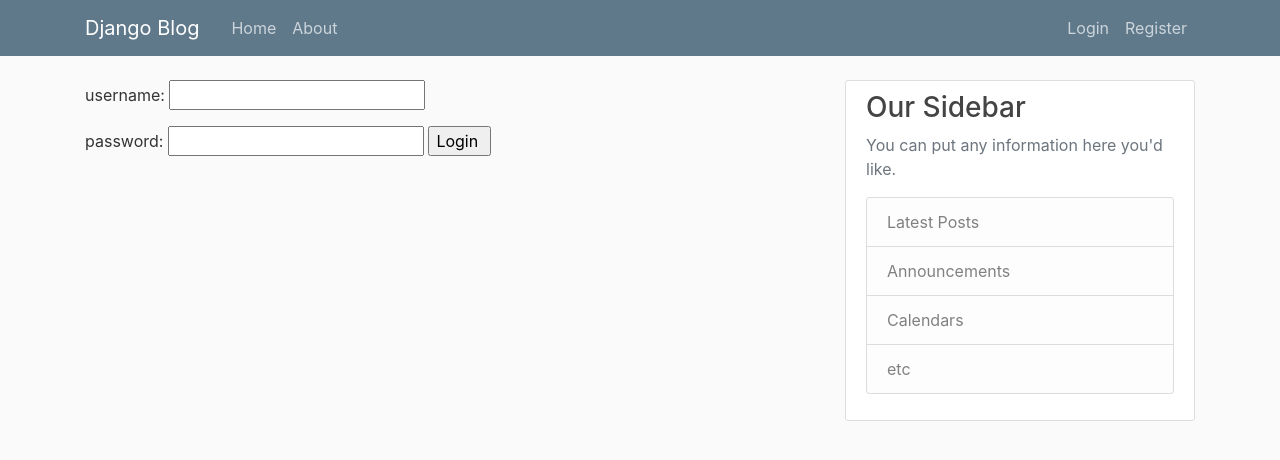
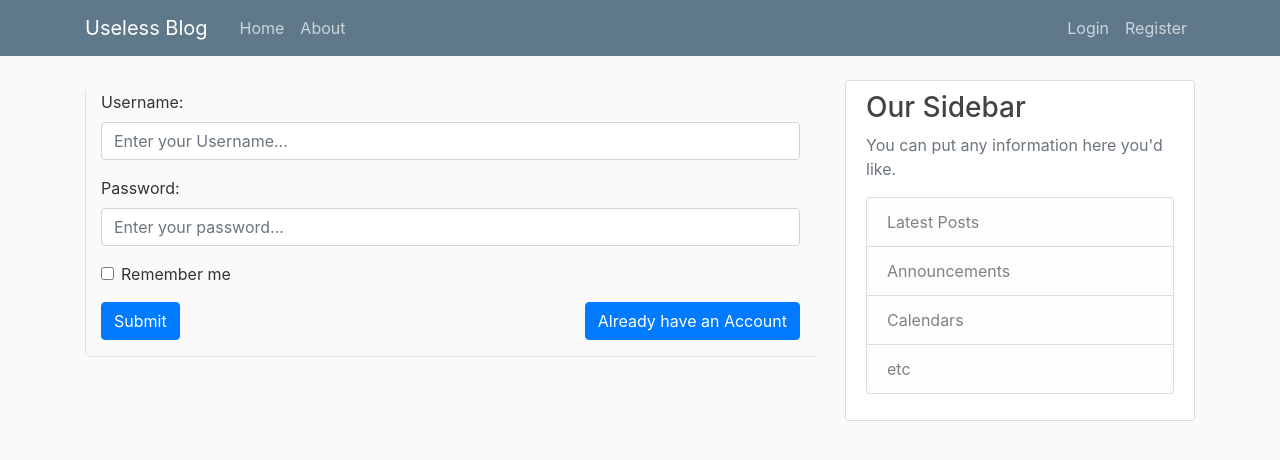
Before and after one commit to lolf44/site, a Django app: page /login/ in a window 1280 px wide. Shown: the top 460 px of the page. Run offline with Django 3.2, Linux system fonts and the light colour scheme; some libraries are stand-ins or nearby versions.

Commit message:
Refactored paths and view_names styled login page rmved Post_blog added url handler to base rmved whitespaces in files und leon is besonders

```diff
--- a/helloworld/blog/templates/blog/base.html
+++ b/helloworld/blog/templates/blog/base.html
@@ -1,7 +1,7 @@
 {% load static %}
 <html>
   <head>
-        <!-- Required meta tags -->
+      <!-- initial meta data -->
       <meta charset="utf-8">
       <meta name="viewport" content="width=device-width, initial-scale=1, shrink-to-fit=no">
       <!--CSS-->
@@ -11,30 +11,29 @@
       <!---->
       <script src="https://code.jquery.com/jquery-3.2.1.slim.min.js" integrity="sha384-KJ3o2DKtIkvYIK3UENzmM7KCkRr/rE9/Qpg6aAZGJwFDMVNA/GpGFF93hXpG5KkN" crossorigin="anonymous"></script>
       <script src="https://cdnjs.cloudflare.com/ajax/libs/popper.js/1.12.9/umd/popper.min.js" integrity="sha384-ApNbgh9B+Y1QKtv3Rn7W3mgPxhU9K/ScQsAP7hUibX39j7fakFPskvXusvfa0b4Q" crossorigin="anonymous"></script>
-
       {% if title %}
-            <title>Django Blog - {{ title }}</title>
+          <title>Uesless Blog - {{ title }}</title>
       {% else %}
-            <title>Django Blog</title>
+          <title>Useless Blog</title>
       {% endif %}
   </head>
   <body>
     <header class="site-header">
       <nav class="navbar navbar-expand-md navbar-dark bg-steel fixed-top">
         <div class="container" title="User">
-              <a class="navbar-brand mr-4 website-name" style="color:#ffffff;">Django Blog</a>
+          <a class="navbar-brand mr-4 website-name" style="color:#ffffff;">Useless Blog</a>
           <button class="navbar-toggler" type="button" data-toggle="collapse" data-target="#navbarToggle" aria-controls="navbarToggle" aria-expanded="false" aria-label="Toggle navigation">
           <span class="navbar-toggler-icon"></span>
           </button>
           <div class="collapse navbar-collapse" id="navbarToggle">
             <div class="navbar-nav mr-auto">
-                  <a class="nav-item nav-link {{activationHome}}" href="{% url 'blog-home' %}">Home</a>
-                  <a class="nav-item nav-link {{activationAbout}}" id="about" href="{% url 'blog-about' %}">About</a>
+              <a class="nav-item nav-link {{activationHome}}" href="{% url 'blog-Home' %}">Home</a>
+              <a class="nav-item nav-link {{activationAbout}}" id="about" href="{% url 'blog-About' %}">About</a>
             </div>
             <!-- Navbar Right Side -->
             <div class="navbar-nav">
-                  <a class="nav-item nav-link" {{activationLogin}} href="/login">Login</a>
-                  <a class="nav-item nav-link {{activationRegister}}" href="/register">Register</a>
+              <a class="nav-item nav-link" {{activationLogin}} href="{% url 'blog-Login' %}">Login</a>
+              <a class="nav-item nav-link {{activationRegister}}" href="{% url 'blog-Register' %}">Register</a>
             </div>
           </div>
         </div>
@@ -43,7 +42,6 @@
     <main role="main" class="container">
       <div class="row">
         <div class="col-md-8">
-
           {% block content %}{% endblock %}
         </div>
         <div class="col-md-4">
--- a/helloworld/blog/templates/blog/home.html
+++ b/helloworld/blog/templates/blog/home.html
@@ -1,8 +1,6 @@
-
  {% extends "blog/base.html" %}
 
  {% block content %}
-
         {% for post in posts %}
         <article class="media content-section">
                 <div class="media-body">
--- a/helloworld/blog/urls.py
+++ b/helloworld/blog/urls.py
@@ -1,10 +1,12 @@
 from django.urls import path
 from users import views
 from . import views as blog_views
+
 urlpatterns = [
-    path('', blog_views.home, name="blog-home"),
-    path('about/', blog_views.about, name="blog-about"),
-    path('Post_blog/', blog_views.Post_blog, name="blog-Post_blog"),
-    path('register/', views.register, name='blog-register'),
-    path('login/', views.Login, name='blog-login'),
+    path('', blog_views.Home, name="blog-Home"),
+    path('about/', blog_views.About, name="blog-About"),
+    path('Post/', blog_views.Post, name="blog-Post"),
+    path('register/', views.Register, name='blog-Register'),
+    path('login/', views.Login, name='blog-Login'),
+    #path('error_auth/', views.Error_auth, name='blog-Error_auth'),
 ]
--- a/helloworld/users/templates/users/login.html
+++ b/helloworld/users/templates/users/login.html
@@ -1,9 +1,35 @@
 {% extends "blog/base.html" %}
 
 {% block content %}
-<form method="POST">
-    <p>username: <input type="text" id="user"></p>
-    <p>password: <input class="pwd">
-    <input value="Login "type="submit" id="send" >
-</form>
+
+
+<style>
+    .form-div{
+        margin-top: 10px;
+        border-bottom-left-radius: 5px;
+    }
+</style>
+
+<div class=" form-div container border-bottom border-left">
+    <form method="POST">
+            {% csrf_token %}
+        <div class="form-group">
+            <label for="User">Username:</label>
+            <input type="User" class="form-control" placeholder="Enter your Username..." id="user">
+        </div>
+        <div class="form-group">
+            <label for="password">Password:</label>
+            <input type="password" class="form-control" placeholder="Enter your password..." id="pwd">
+        </div>
+        <div class="form-group form-check">
+            <label class="form-check-label">
+            <input class="form-check-input" type="checkbox"> Remember me
+            </label>
+        </div>
+        <div class="form-group form-button">
+            <button type="submit" class="btn btn-primary" >Submit</button>
+            <button class="btn btn-primary" style="float: right;" href="{% url 'blog-Register' %}">Already have an Account</button>
+        </div>
+    </form>
+</div>
 {%endblock content%}
--- a/helloworld/users/templates/users/register.html
+++ b/helloworld/users/templates/users/register.html
@@ -1,6 +1,4 @@
 {% extends "blog/base.html" %}
-
-
 
 <style>
 .note
--- a/helloworld/users/views.py
+++ b/helloworld/users/views.py
@@ -11,9 +11,7 @@ context = {
     'posts': post_p
 }
 
-
-#TODO: add if user already exist
-def register(request):
+def Register(request):
     view_html = 'users/register.html'
     form = UserCreationForm()
     if request.method == 'POST':
@@ -26,7 +24,7 @@ def register(request):
             return HttpResponseRedirect('../')
         else:
             print("it didnt work")
-
+            return HttpResponseRedirect('error_login/')
     renderForm = {'form': form, 'activationRegister': 'active'}
     return render(request, view_html , renderForm)
 
```
Also changed, not shown: helloworld/blog/templates/blog/Post_blog.html (deleted, +0 -19 lines), helloworld/blog/views.py (+4 -12 lines). Lines whose indentation alone changed are shown as unchanged.
